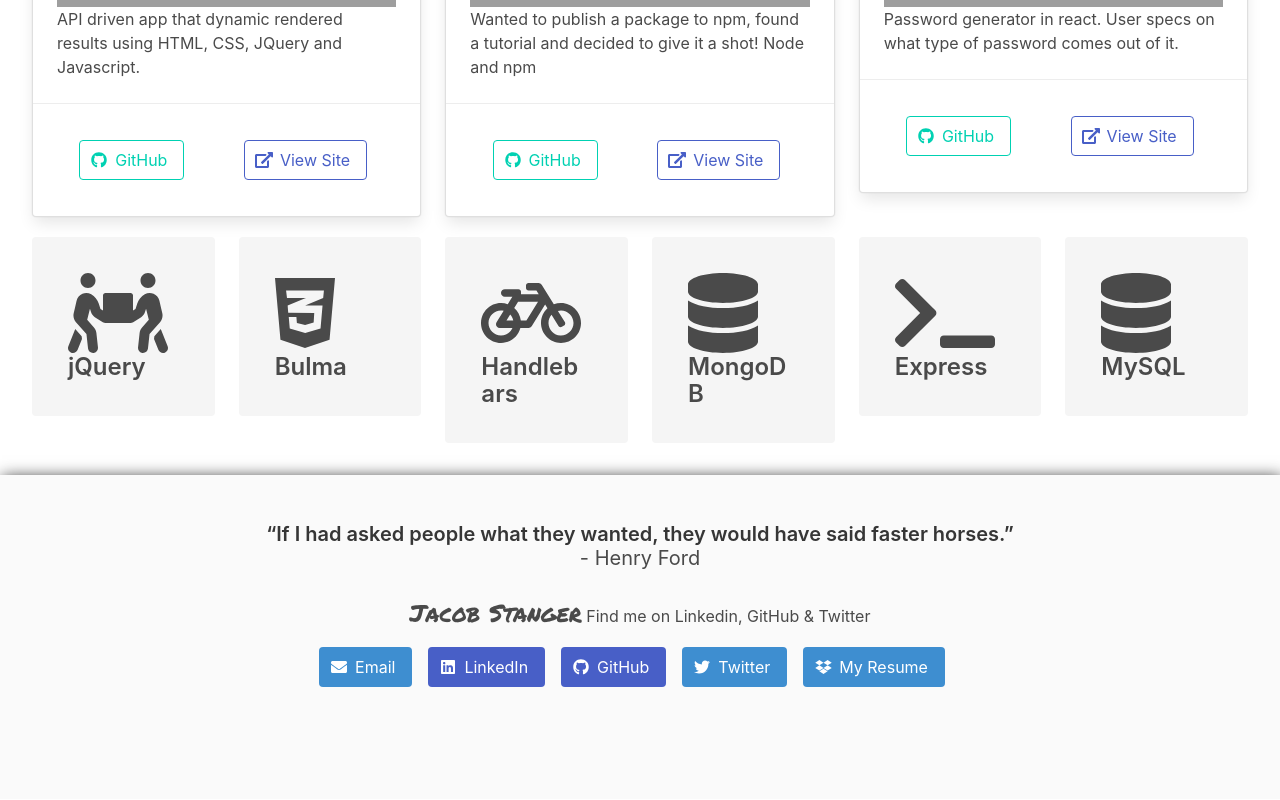
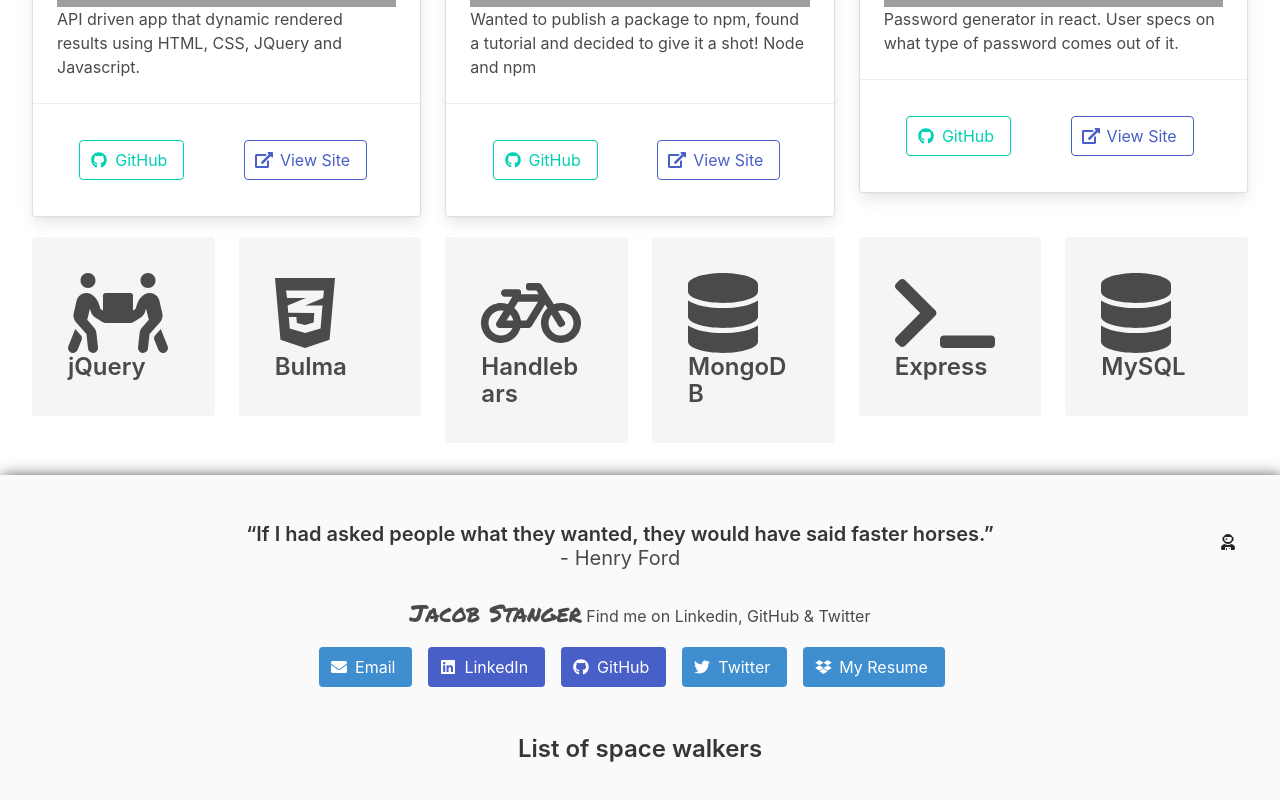
Before and after one commit to jcstang/react-portfolio, a React (Create React App) app: page / in a window 1280 px wide. Shown: the part 2487-3287 px from the top of the page. Built offline with nearby package versions, Linux system fonts and the light colour scheme; grey boxes are pictures that could not be loaded.

Commit message:
get space data

```diff
--- a/src/components/Footer/index.css
+++ b/src/components/Footer/index.css
@@ -15,3 +15,7 @@
     /* border-top: 1px solid #333; */
     box-shadow: 2px 2px 15px #333;
 }
+
+#space-man {
+    float: right;
+}
--- a/src/components/Footer/index.js
+++ b/src/components/Footer/index.js
@@ -2,10 +2,37 @@ import React from "react";
 import "bulma/css/bulma.css";
 import "./index.css";
 import Social from "../Social";
+import SpaceWalker from "../SpaceWalker";
 
 export default function Footer() {
+
+  const spaceClickHandler = (event) => {
+    // console.log(event.target);
+    console.log('ive been clicked!');
+    getPeopleInSpace();
+  }
+
+  const getPeopleInSpace = async () => {
+    const url = "http://api.open-notify.org/astros.json?callback=?";
+    let response = await fetch(url);
+
+    if(response.ok) { // if status is 200-299
+      // let json = await response.json();
+      console.log(response);
+      console.log(response.body);
+    } else {
+      console.error("HTTP-Error: " + response.status);
+    }
+  }
+
+
   return (
     <footer className="container is-fluid footer btm-footer">
+      <p id="space-man">
+        <button className="btn" onClick={spaceClickHandler}>
+          <i className="fas fa-user-astronaut"></i>
+        </button>
+      </p>
       <div className="content has-text-centered">
         <div className="content">
           <p className="title is-5 has-text-centered">
@@ -20,6 +47,7 @@ export default function Footer() {
           Linkedin, GitHub & Twitter
         </p>
         <Social />
+        <SpaceWalker />
       </div>
     </footer>
   );
--- /dev/null
+++ b/src/components/SpaceWalker/index.js
@@ -0,0 +1,18 @@
+import './index.css';
+import React from 'react';
+
+export default function SpaceWalker() {
+
+  return (
+    <h3>List of space walkers</h3>
+  );
+}
+
+// $.getJSON('http://api.open-notify.org/astros.json?callback=?', function(data) {
+//     var number = data['number'];
+//     $('#spacepeeps').html(number);
+
+//     data['people'].forEach(function (d) {
+//          $('#astronames').append('<li>' + d['name'] + '</li>');
+//     });
+// });
```
Also changed, not shown: src/components/SpaceWalker/index.css (added).
